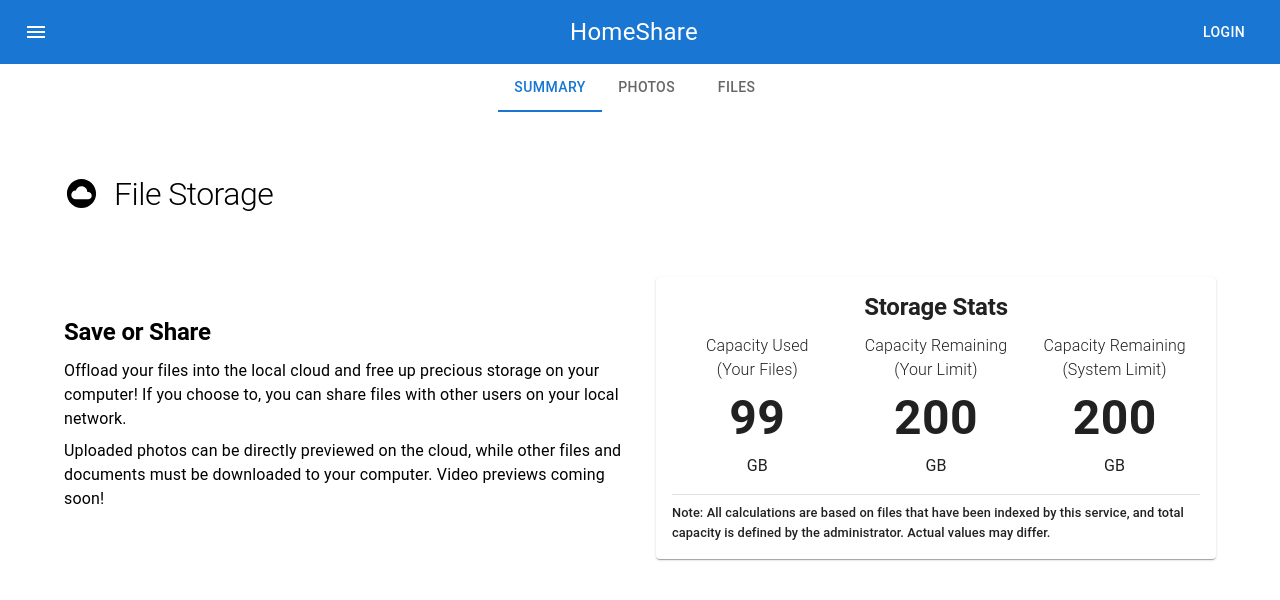
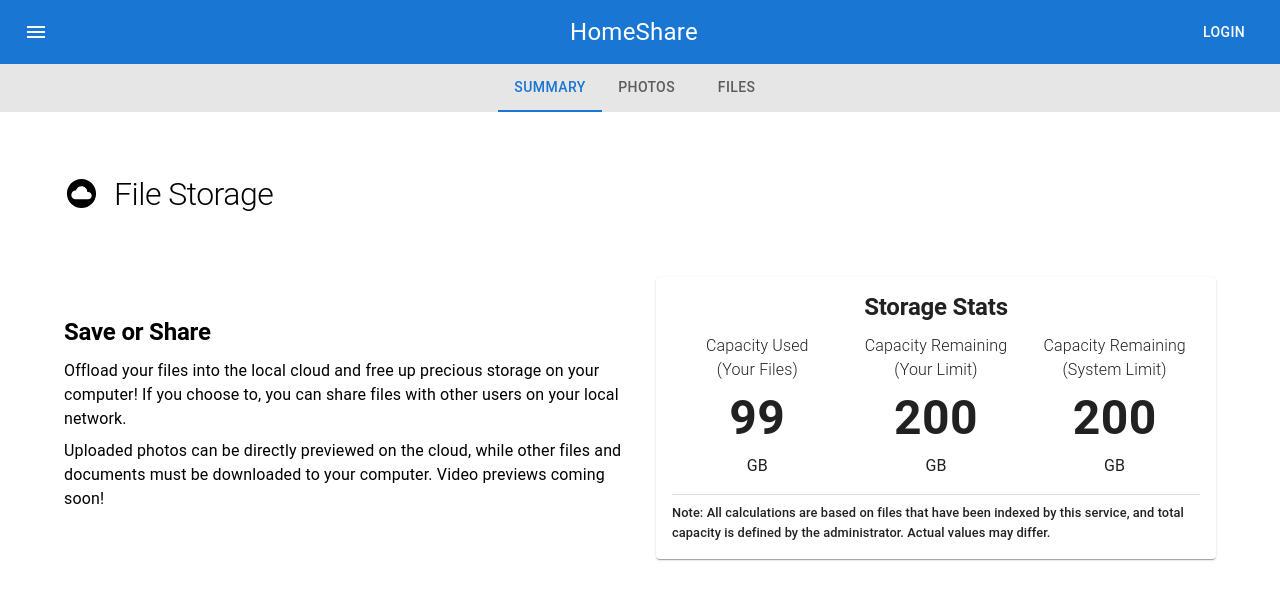
Before and after one commit to daryl-sen/homeshare-api, a React (Create React App) app in the folder frontend/: page /file-storage in a window 1280 px wide. Shown: the top 600 px of the page. Built offline with nearby package versions, Linux system fonts and the light colour scheme.

Commit message:
change files tab background color

```diff
--- a/frontend/src/modules/functional/modules/FileStorage/FileStorageIndex.tsx
+++ b/frontend/src/modules/functional/modules/FileStorage/FileStorageIndex.tsx
@@ -8,6 +8,8 @@ import Tab from "@mui/material/Tab";
 import SummaryTab from "./tabs/SummaryTab";
 import PhotosAndVideosTab from "./tabs/PhotosAndVideosTab";
 import FilesTab from "./tabs/FilesTab";
+
+const tabsStyle = { backgroundColor: "#e6e6e6" };
 
 const renderTab = (selectedTabIndex: number) => {
   switch (selectedTabIndex) {
@@ -34,7 +36,7 @@ export default function FileStorage() {
         value={selectedTabInxex}
         onChange={handleTabChange}
         centered
-        sx={{ backgroundColor: "white" }}
+        sx={tabsStyle}
       >
         <Tab label={"Summary"} />
         <Tab label={"Photos"} />
```
